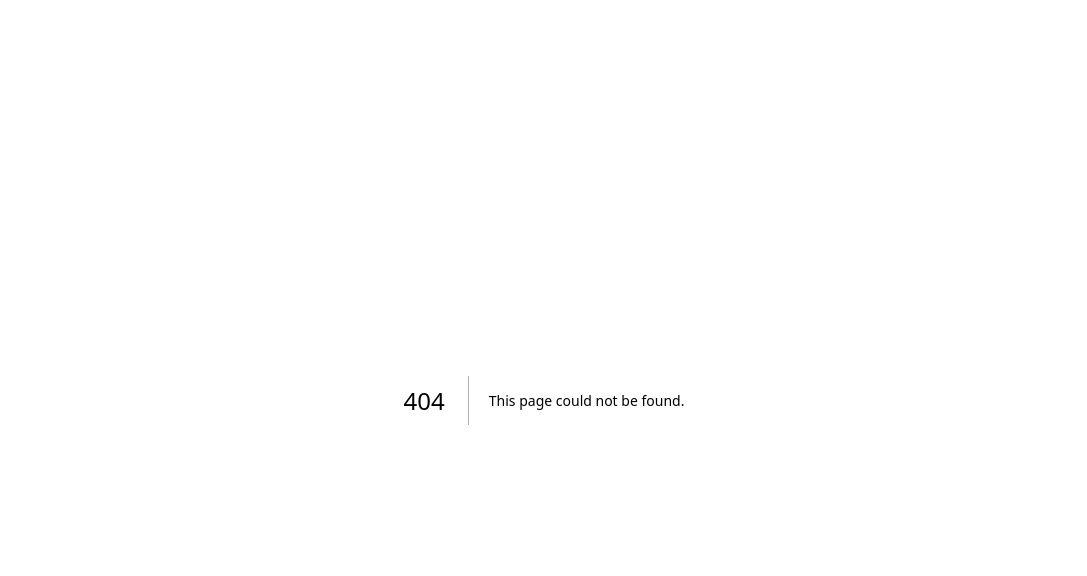
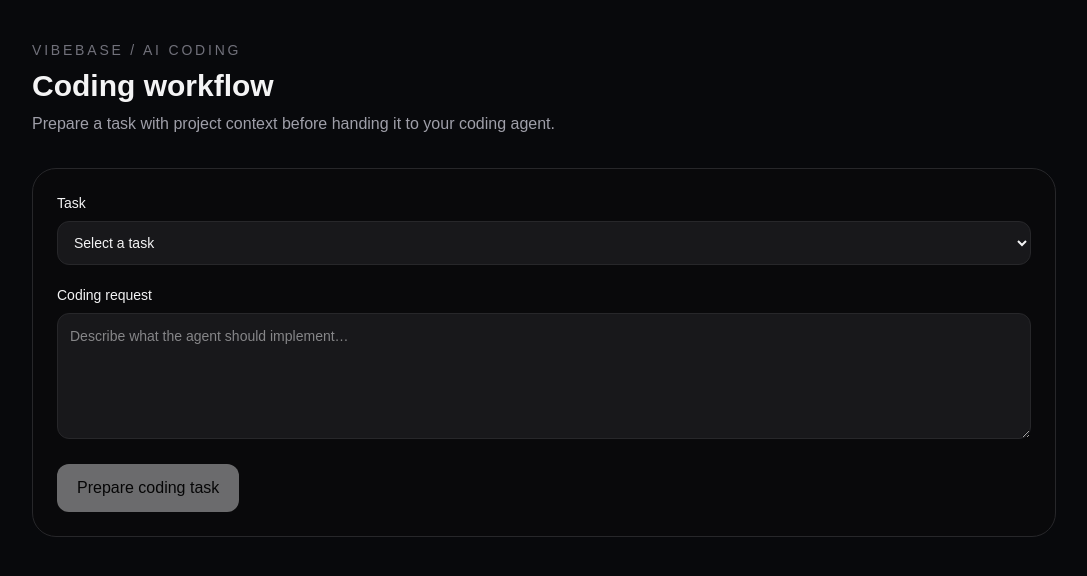
Before and after one commit to Yuhanin/VibeBase, a Next.js app: page /coding in a window 1280 px wide. Before the commit this address had no page. Shown: the top 576 px of the page, without its empty margins (96-1183 px from the left). Built offline with nearby package versions, Linux system fonts and the light colour scheme; no server answers.

Commit message:
feat: add AI coding workflow UI

```diff
--- /dev/null
+++ b/app/coding/page.tsx
@@ -0,0 +1,9 @@
+'use client'
+import { useEffect, useState } from 'react'
+
+export default function CodingPage(){
+ const [tasks,setTasks]=useState<any[]>([]); const [taskId,setTaskId]=useState(''); const [request,setRequest]=useState(''); const [result,setResult]=useState<any>(); const [loading,setLoading]=useState(false)
+ useEffect(()=>{fetch('/api/tasks').then(r=>r.json()).then(j=>setTasks(j.tasks||[]))},[])
+ async function prepare(){setLoading(true);const r=await fetch('/api/coding/prepare',{method:'POST',headers:{'content-type':'application/json'},body:JSON.stringify({taskId})});setResult(await r.json());setLoading(false)}
+ return <main className="min-h-screen p-6 md:p-10"><div className="mx-auto max-w-5xl"><p className="text-sm tracking-[.2em] text-zinc-500">VIBEBASE / AI CODING</p><h1 className="mt-2 text-3xl font-bold">Coding workflow</h1><p className="mt-2 text-zinc-400">Prepare a task with project context before handing it to your coding agent.</p><section className="mt-8 rounded-3xl border border-zinc-800 bg-zinc-950 p-6 space-y-5"><label className="block text-sm">Task<select value={taskId} onChange={e=>setTaskId(e.target.value)} className="mt-2 w-full rounded-xl border border-zinc-800 bg-zinc-900 p-3"> <option value="">Select a task</option>{tasks.map(t=><option key={t.id} value={t.id}>{t.title}</option>)}</select></label><label className="block text-sm">Coding request<textarea value={request} onChange={e=>setRequest(e.target.value)} rows={5} placeholder="Describe what the agent should implement…" className="mt-2 w-full rounded-xl border border-zinc-800 bg-zinc-900 p-3"/></label><button disabled={!taskId||loading} onClick={prepare} className="rounded-xl bg-white px-5 py-3 font-medium text-black disabled:opacity-40">{loading?'Preparing…':'Prepare coding task'}</button>{result&&<pre className="overflow-auto rounded-xl border border-zinc-800 p-4 text-xs text-zinc-400">{JSON.stringify(result,null,2)}</pre>}</section></div></main>
+}
```
